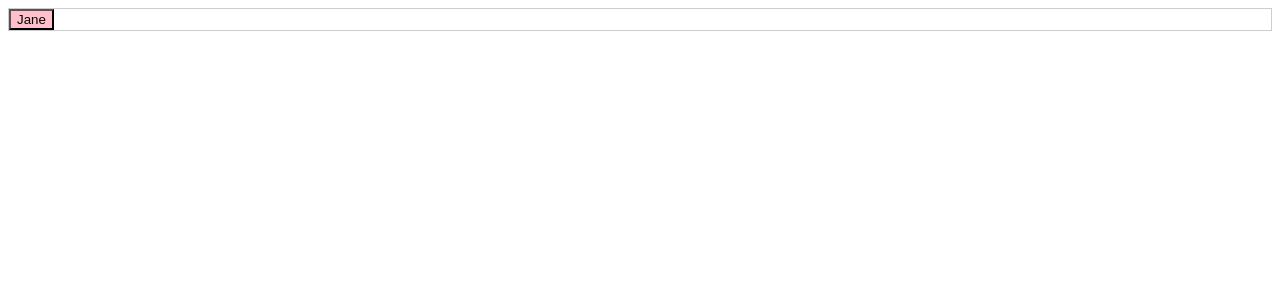
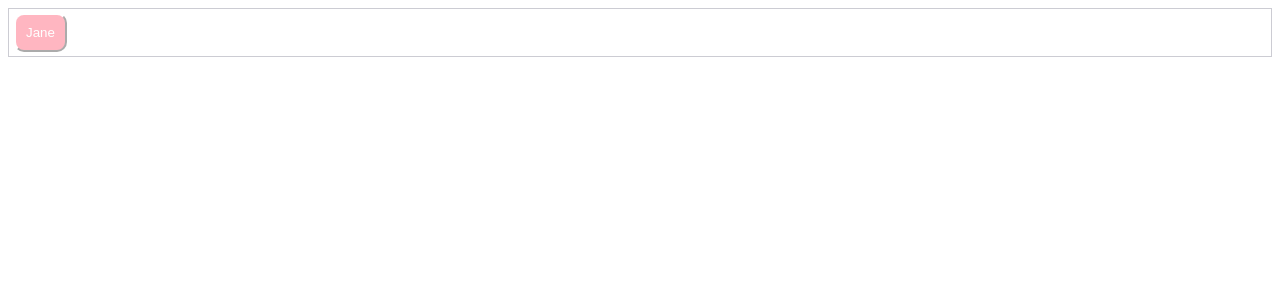
Before and after one commit to DidierOsindero/baby-names-app, a React (Create React App) app: page / in a window 1280 px wide. Shown: the top 300 px of the page. Built offline with nearby package versions, Linux system fonts and the light colour scheme; the HTML template or start-up script is replaced by a standard one.

Commit message:
Improved design of button in CSS

```diff
--- a/src/App.css
+++ b/src/App.css
@@ -5,14 +5,23 @@ App
     border: 0.5px groove rgb(204, 204, 211)
 }
 
+button {
+    text-align: center;
+    border: 2px outset white;
+    padding: 10px;
+    color: white;
+    margin: 4px 5px;
+    border-radius: 10px;
+}
+
 /*
 BabyName
 */
 .boyNameButton {
 
-    background-color: red
+    background-color: lightblue
 }
 
 .girlNameButton {
-    background-color: pink
+    background-color: lightpink
 }
```
